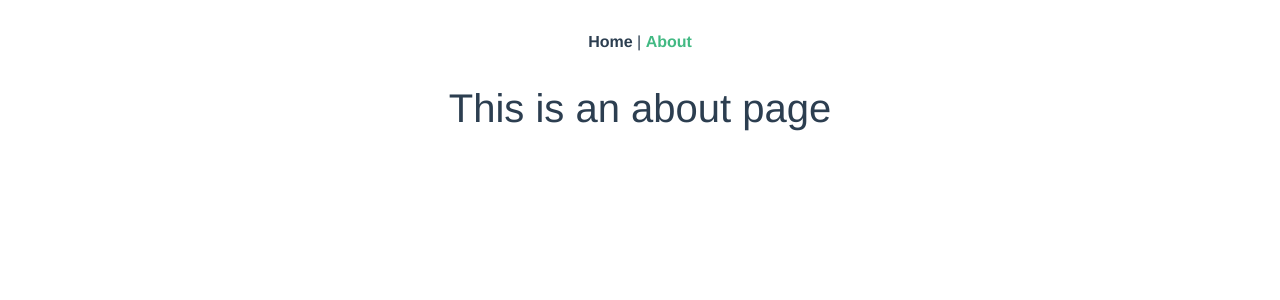
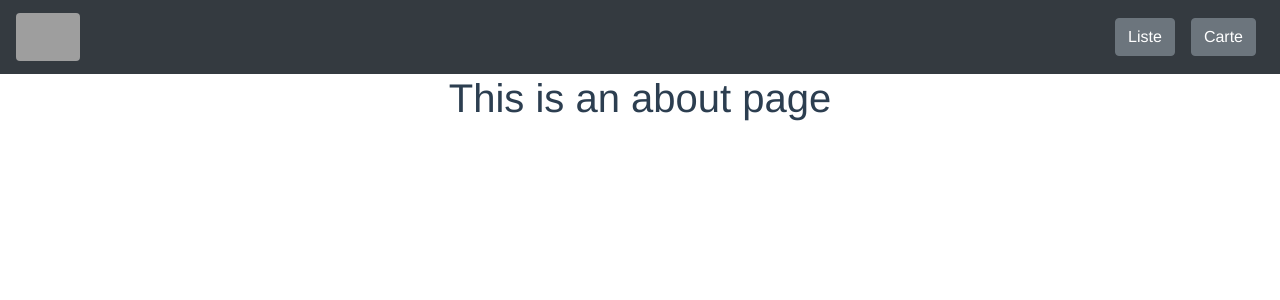
Before and after one commit to BlueFaste/carte_interactive-fassot_caroline, a Vue app: page /about in a window 1280 px wide. Shown: the top 300 px of the page. Built offline with nearby package versions, Linux system fonts and the light colour scheme; grey boxes are pictures that could not be loaded; what vuefire would draw is missing.

Commit message:
navBar plus list

```diff
--- a/src/App.vue
+++ b/src/App.vue
@@ -1,12 +1,20 @@
 <template>
   <div id="app">
-    <div id="nav">
-      <router-link to="/">Home</router-link> |
-      <router-link to="/about">About</router-link>
-    </div>
+    <NavBar></NavBar>
     <router-view/>
   </div>
 </template>
+
+
+<script>
+import NavBar from "@/components/NavBar";
+export default {
+	name: "App",
+	components:{
+		NavBar
+	}
+}
+</script>
 
 <style>
 #app {
--- /dev/null
+++ b/src/components/NavBar.vue
@@ -0,0 +1,35 @@
+<template>
+	<b-navbar toggleable="lg" type="dark" variant="dark">
+		<b-navbar-brand href="https://carolinefassot.myportfolio.com/" target="_blank">
+			<b-img center rounded style="width: 4rem" src="https://pro2-bar-s3-cdn-cf6.myportfolio.com/d243d812-1677-464e-999c-1697d600dbf4/75463ccd-76f6-4725-a27c-36983a409b4e_rwc_0x0x716x676x4096.png?h=7c266ba5281753c6cd1a396d965071f9"></b-img>
+		</b-navbar-brand>
+
+		<b-navbar-toggle target="nav-collapse"></b-navbar-toggle>
+
+		<b-collapse id="nav-collapse" is-nav>
+			<!-- Right aligned nav items -->
+			<b-navbar-nav class="ml-auto">
+				<b-nav-item>
+					<router-link to="/list">
+						<b-button>Liste</b-button>
+					</router-link>
+				</b-nav-item>
+			<b-nav-item>
+					<router-link to="/">
+						<b-button>Carte</b-button>
+					</router-link>
+				</b-nav-item>
+			</b-navbar-nav>
+		</b-collapse>
+	</b-navbar>
+</template>
+
+<script>
+export default {
+	name: "NavBar"
+}
+</script>
+
+<style scoped>
+
+</style>
--- a/src/router/index.js
+++ b/src/router/index.js
@@ -1,15 +1,9 @@
 import Vue from 'vue'
 import VueRouter from 'vue-router'
-import Home from '../views/Home.vue'
 
 Vue.use(VueRouter)
 
 const routes = [
-  {
-    path: '/',
-    name: 'Home',
-    component: Home
-  },
   {
     path: '/about',
     name: 'About',
@@ -17,7 +11,17 @@ const routes = [
     // this generates a separate chunk (about.[hash].js) for this route
     // which is lazy-loaded when the route is visited.
     component: () => import(/* webpackChunkName: "about" */ '../views/About.vue')
-  }
+  },
+  {
+    path: '/',
+    name: 'Map',
+    component: () => import(/* webpackChunkName: "about" */ '../views/Map.vue')
+  },
+  {
+    path: '/list',
+    name: 'List',
+    component: () => import(/* webpackChunkName: "about" */ '../views/List.vue')
+  },
 ]
 
 const router = new VueRouter({
--- /dev/null
+++ b/src/views/List.vue
@@ -0,0 +1,29 @@
+<template>
+<div>
+	<b-list-group>
+		<b-list-group-item v-for="(marker, id) in markerList" :key="id">{{id}} - clé: {{marker['.key']}}, latitude : {{ marker.lat}}, longitude: {{marker.lng}}, icon :
+			<img :src="marker.options.iconUrl" alt="" style="width: 1rem;"></b-list-group-item>
+	</b-list-group>
+
+</div>
+</template>
+
+<script>
+export default {
+	name: "List",
+	firebase() {
+		return {
+			markerList: this.$db.ref("/markerList/")
+		};
+	},
+	data(){
+		return{
+			markerList:[],
+		}
+	}
+}
+</script>
+
+<style scoped>
+
+</style>
--- a/src/views/Map.vue
+++ b/src/views/Map.vue
@@ -1,4 +1,5 @@
 <template>
+	<div>
 		<l-map id="map" :zoom="zoom" :center="center" @click="addMarker">
 			<l-tile-layer :url="url"></l-tile-layer>
 			<l-marker v-for="(el, id) in markerList" :lat-lng="el" :key="id" :icon="setIcon(el.options)"
@@ -22,6 +23,8 @@
 
 			</b-modal>
 		</l-map>
+
+	</div>
 </template>
 
 <script>
@@ -61,27 +64,6 @@ export default {
 		LMarker,
 		LControl,
 	},
-	// mounted() {
-	// 	console.log(navigator)
-	// 	if (navigator.userAgent.includes('Firefox/')){
-	// 		console.log('firefox')
-	// 		this.icon =icon({
-	// 			iconUrl: this.iconFirefox,
-	// 			iconSize: [32, 37],
-	// 			iconAnchor: [16, 37]
-	// 		})
-	//
-	// 	}else if (navigator.userAgent.includes('Chrome/')){
-	// 		console.log('chrome')
-	// 		this.icon = icon( {
-	// 			iconUrl: this.iconGoogle,
-	// 			iconSize: [32, 37],
-	// 			iconAnchor: [16, 37]
-	// 		})
-	//
-	//
-	// 	}
-	// },
 	methods: {
 		addMarker(position) {
 			if (navigator.userAgent.includes('Firefox/')) {
@@ -161,7 +143,7 @@ export default {
 
 <style scoped>
 #map {
-	height: 100%;
+	height: 100vh	;
 	width: 100%;
 }
 
```
Lines whose indentation alone changed are shown as unchanged.
